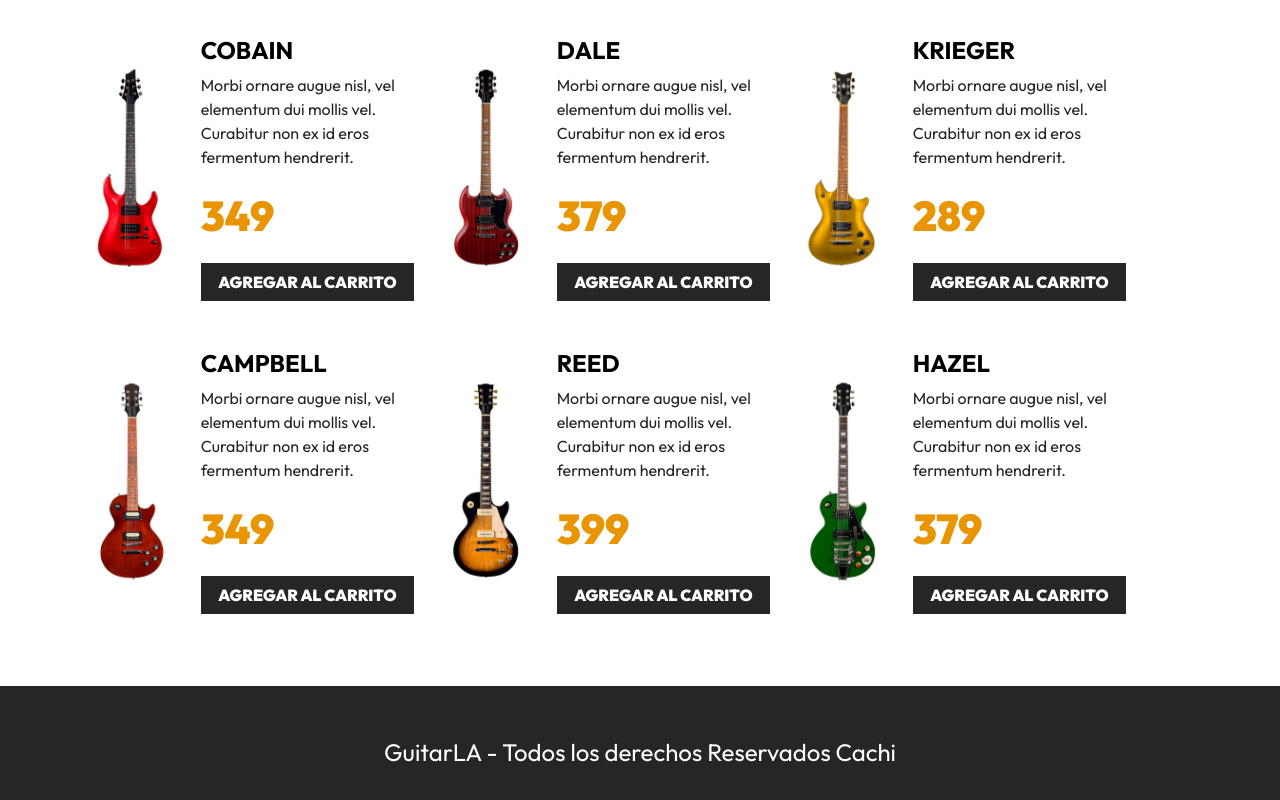
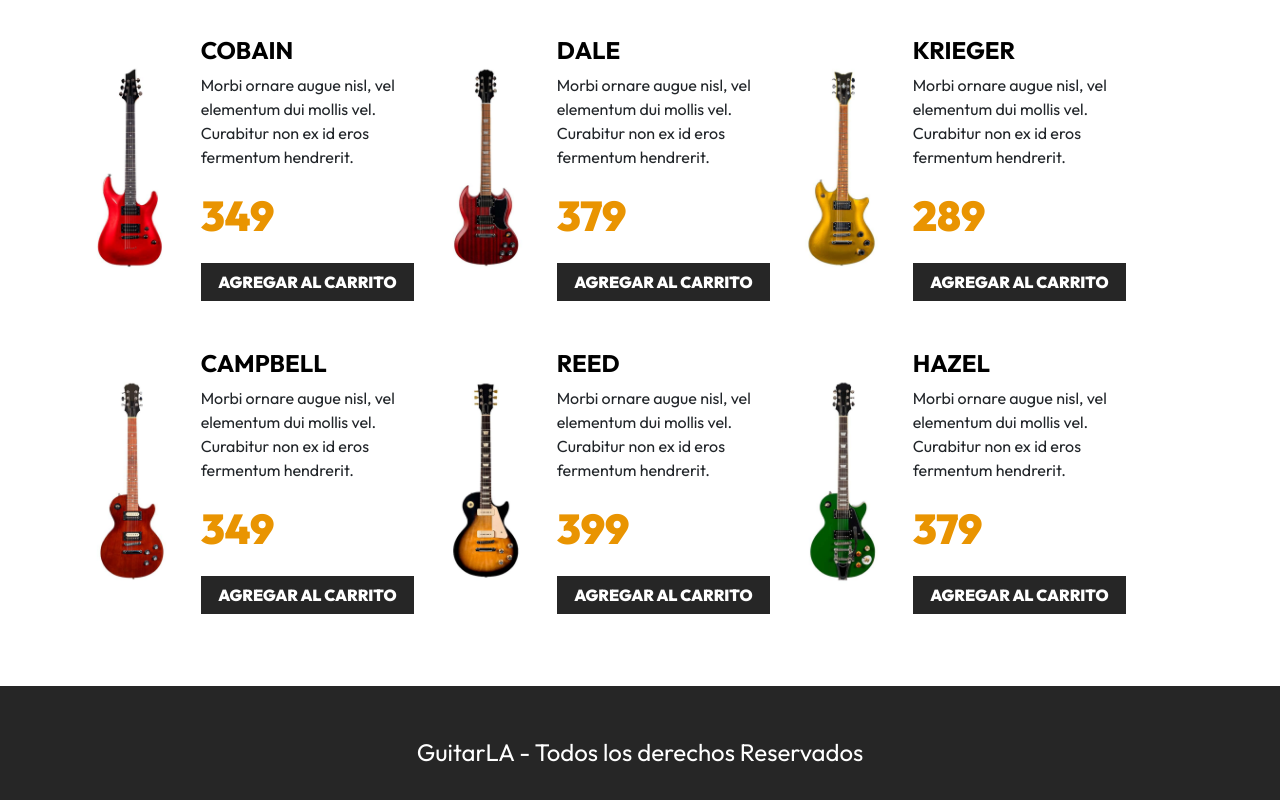
Before and after one commit to Cachi1997/guitar-la-V2, a React (Vite) app: page / in a window 1280 px wide. Shown: the part 956-1756 px from the top of the page. Built offline with nearby package versions, Linux system fonts and the light colour scheme.

Commit message:
Remove "Cachi" from the copyright notice in the Footer component

```diff
--- a/src/components/Footer.jsx
+++ b/src/components/Footer.jsx
@@ -5,7 +5,7 @@ const Footer = () => {
     <footer className="bg-dark mt-5 py-5">
       <div className="container-xl">
         <p className="text-white text-center fs-4 mt-4 m-md-0">
-          GuitarLA - Todos los derechos Reservados Cachi
+          GuitarLA - Todos los derechos Reservados
         </p>
       </div>
     </footer>
```
